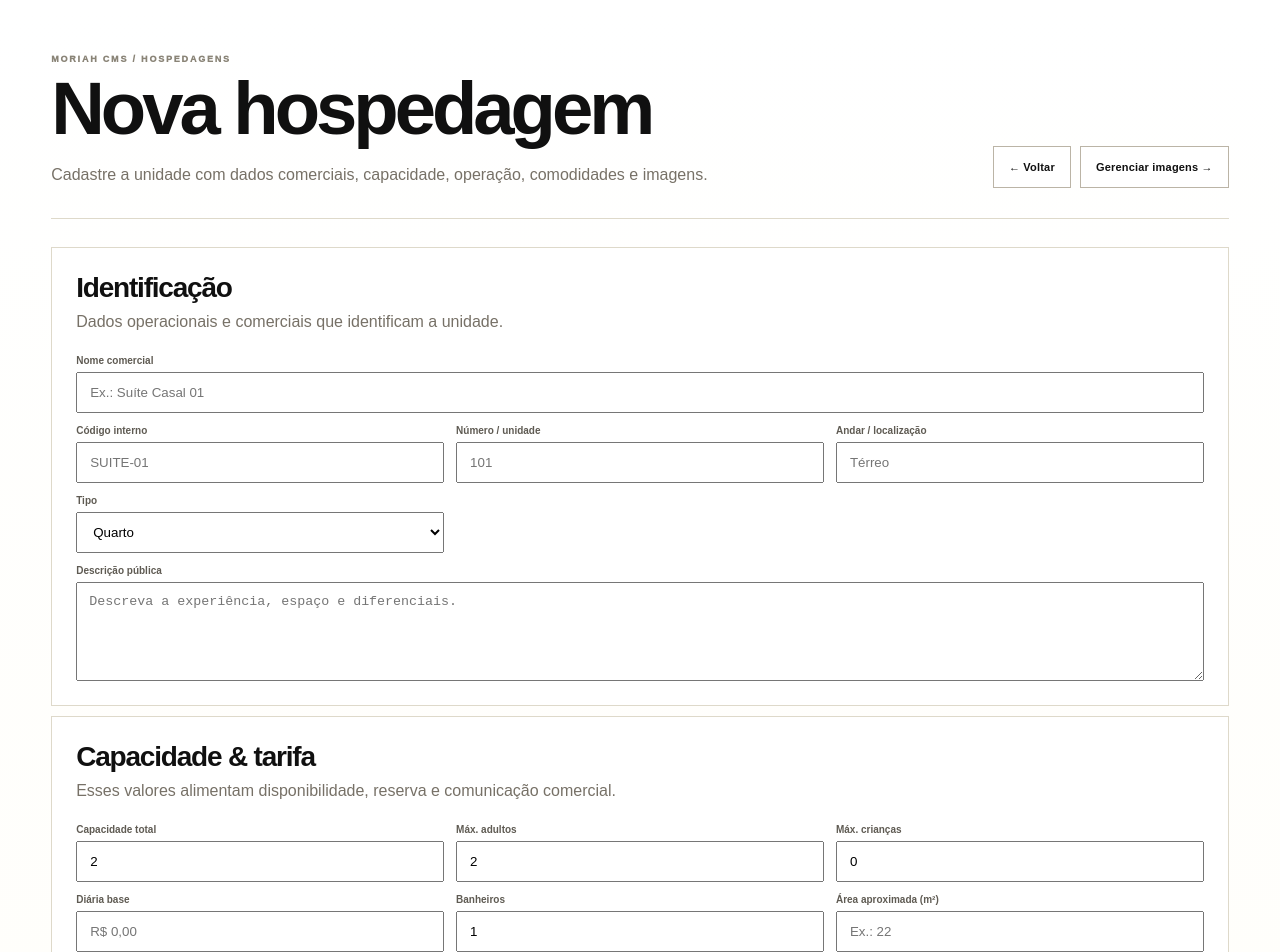
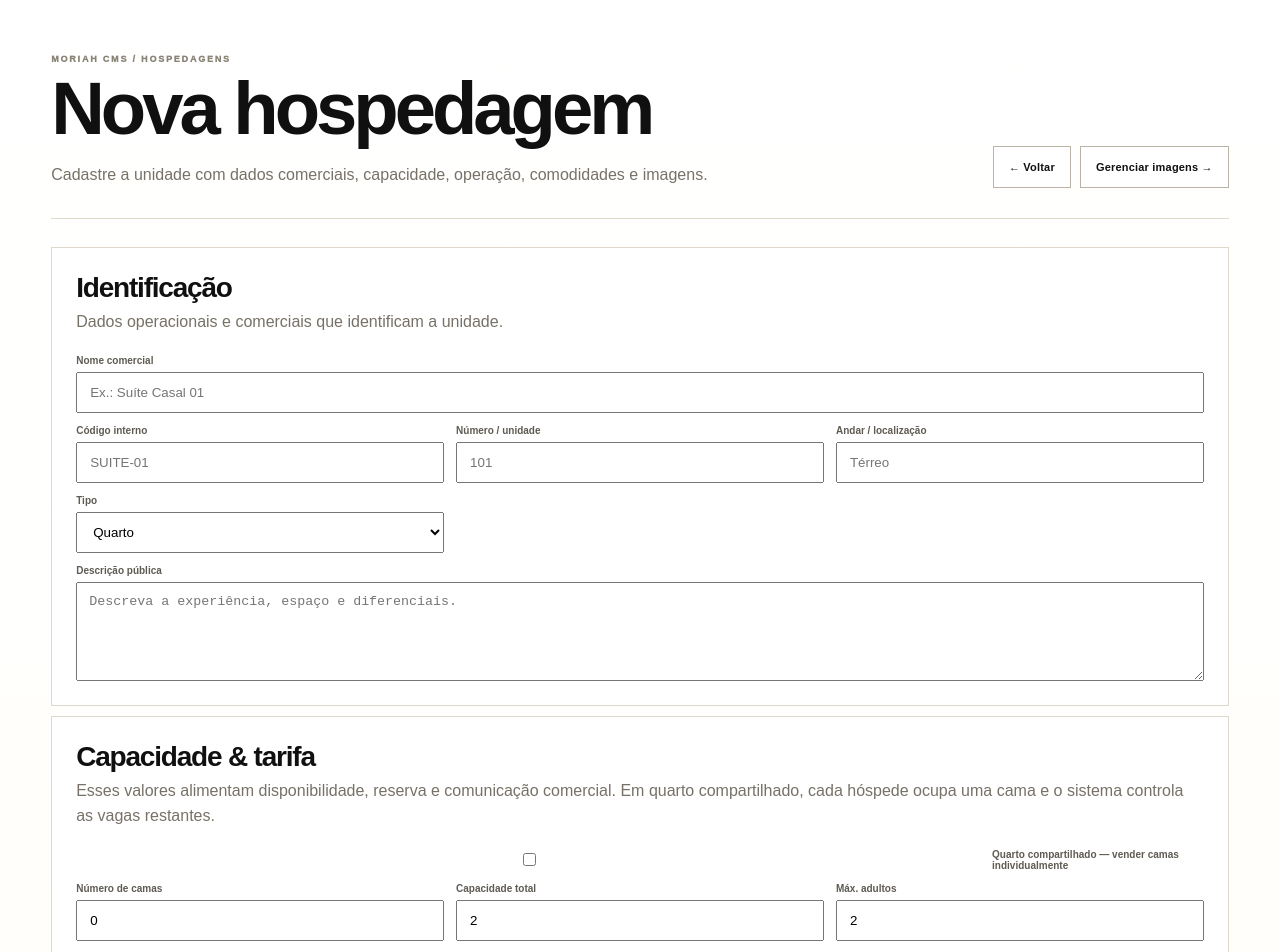
Before and after one commit to EntropiaEKaos/SiteNovoMoriah, a Next.js app: page /admin/hospedagens/nova in a window 1280 px wide. Shown: the top 952 px of the page. Built offline with nearby package versions, Linux system fonts and the light colour scheme; no server answers; the database is empty.

Commit message:
feat: add shared-room and bed-count controls to accommodation admin

```diff
--- a/app/admin/hospedagens/accommodation-form.tsx
+++ b/app/admin/hospedagens/accommodation-form.tsx
@@ -34,6 +34,8 @@ type RoomFormValue={
   maxAdults?:number;
   maxChildren?:number;
   beds?:string|null;
+  sharedRoom?:boolean;
+  bedCount?:number;
   bathrooms?:number;
   areaSqm?:number|null;
   amenities?:string[];
@@ -80,6 +82,7 @@ export default function AccommodationForm({
             <option value="SUITE">Suíte</option>
             <option value="FAMILIA">Família</option>
             <option value="HOSTEL">Hostel / dormitório</option>
+            <option value="COMPARTILHADO">Quarto compartilhado</option>
             <option value="GRUPO">Grupo</option>
             <option value="POUSADA">Hospedagem</option>
           </select>
@@ -92,8 +95,15 @@ export default function AccommodationForm({
 
     <section className="adminSectionCard">
       <h2>Capacidade & tarifa</h2>
-      <p>Esses valores alimentam disponibilidade, reserva e comunicação comercial.</p>
+      <p>Esses valores alimentam disponibilidade, reserva e comunicação comercial. Em quarto compartilhado, cada hóspede ocupa uma cama e o sistema controla as vagas restantes.</p>
       <div className="adminFormGrid cols3">
+        <label className="span2" style={{display:"flex",gridTemplateColumns:"auto 1fr",alignItems:"center",gap:10}}>
+          <input name="sharedRoom" type="checkbox" defaultChecked={room?.sharedRoom??room?.type==="COMPARTILHADO"}/>
+          <span>Quarto compartilhado — vender camas individualmente</span>
+        </label>
+        <label>Número de camas
+          <input name="bedCount" type="number" min="0" max="50" defaultValue={room?.bedCount??0} placeholder="Ex.: 8"/>
+        </label>
         <label>Capacidade total
           <input name="capacity" type="number" min="1" max="50" defaultValue={room?.capacity??2} required/>
         </label>
@@ -103,7 +113,7 @@ export default function AccommodationForm({
         <label>Máx. crianças
           <input name="maxChildren" type="number" min="0" max="30" defaultValue={room?.maxChildren??0} required/>
         </label>
-        <label>Diária base
+        <label>Diária base {room?.sharedRoom?"por cama":""}
           <input name="price" inputMode="decimal" defaultValue={room?.priceCents==null?"":(room.priceCents/100).toFixed(2)} placeholder="R$ 0,00"/>
         </label>
         <label>Banheiros
```
